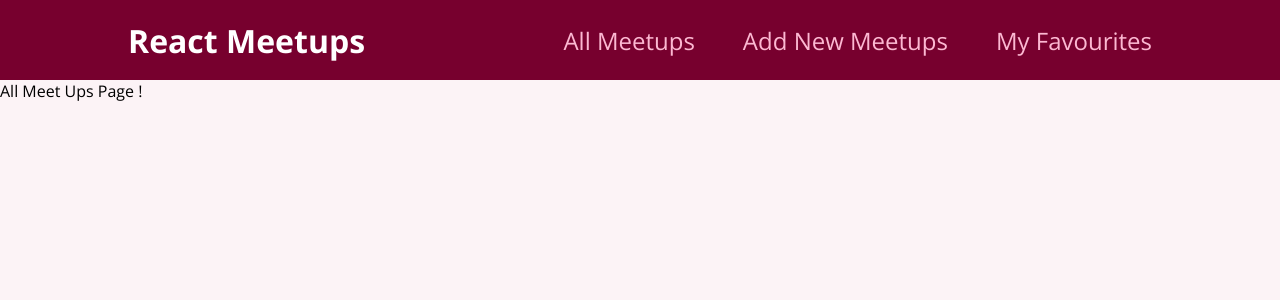
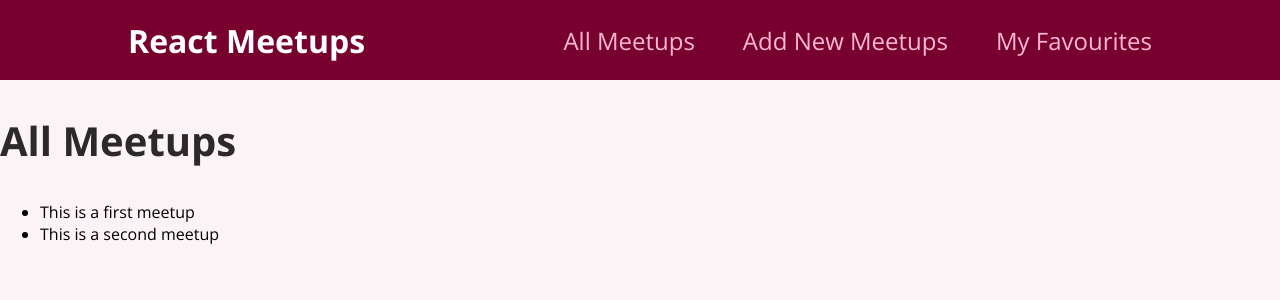
Before and after one commit to syed-tw/react-course-advance, a React (Create React App) app: page / in a window 1280 px wide. Shown: the top 300 px of the page. Built offline with nearby package versions, Linux system fonts and the light colour scheme.

Commit message:
Added list of meet ups

```diff
--- a/src/pages/AllMeetups.js
+++ b/src/pages/AllMeetups.js
@@ -1,5 +1,35 @@
+const DUMMY_DATA = [
+  {
+    id: 'm1',
+    title: 'This is a first meetup',
+    image:
+      'https://upload.wikimedia.org/wikipedia/commons/thumb/d/d3/Stadtbild_M%C3%BCnchen.jpg/2560px-Stadtbild_M%C3%BCnchen.jpg',
+    address: 'Meetupstreet 5, 12345 Meetup City',
+    description:
+      'This is a first, amazing meetup which you definitely should not miss. It will be a lot of fun!',
+  },
+  {
+    id: 'm2',
+    title: 'This is a second meetup',
+    image:
+      'https://upload.wikimedia.org/wikipedia/commons/thumb/d/d3/Stadtbild_M%C3%BCnchen.jpg/2560px-Stadtbild_M%C3%BCnchen.jpg',
+    address: 'Meetupstreet 5, 12345 Meetup City',
+    description:
+      'This is a first, amazing meetup which you definitely should not miss. It will be a lot of fun!',
+  },
+];
+
 function AllMeetupsPage() {
-  return <div>All Meet Ups Page !</div>;
+  return (
+    <section>
+      <h1>All Meetups</h1>
+      <ul>
+        {DUMMY_DATA.map((meetup) => {
+          return <li key={meetup.id}>{meetup.title}</li>;
+        })}
+      </ul>
+    </section>
+  );
 }
 
 export default AllMeetupsPage;
```
